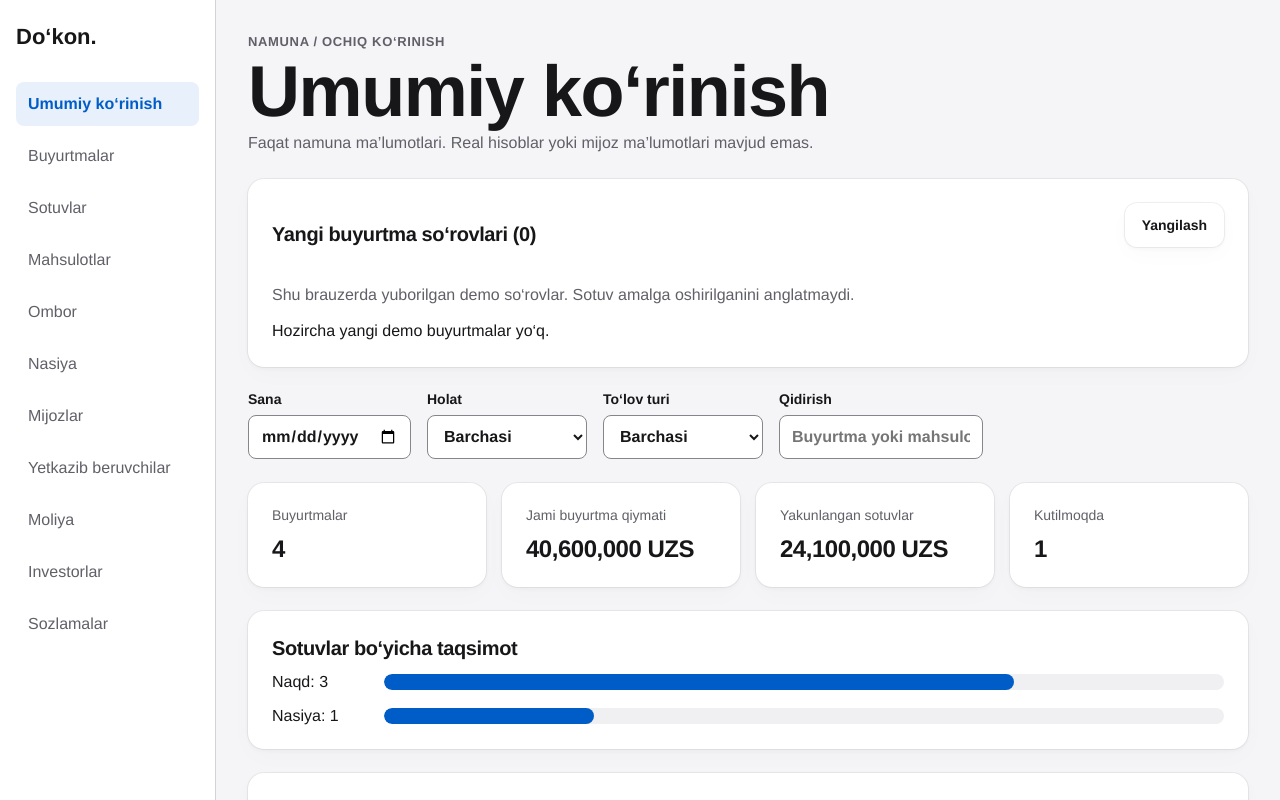
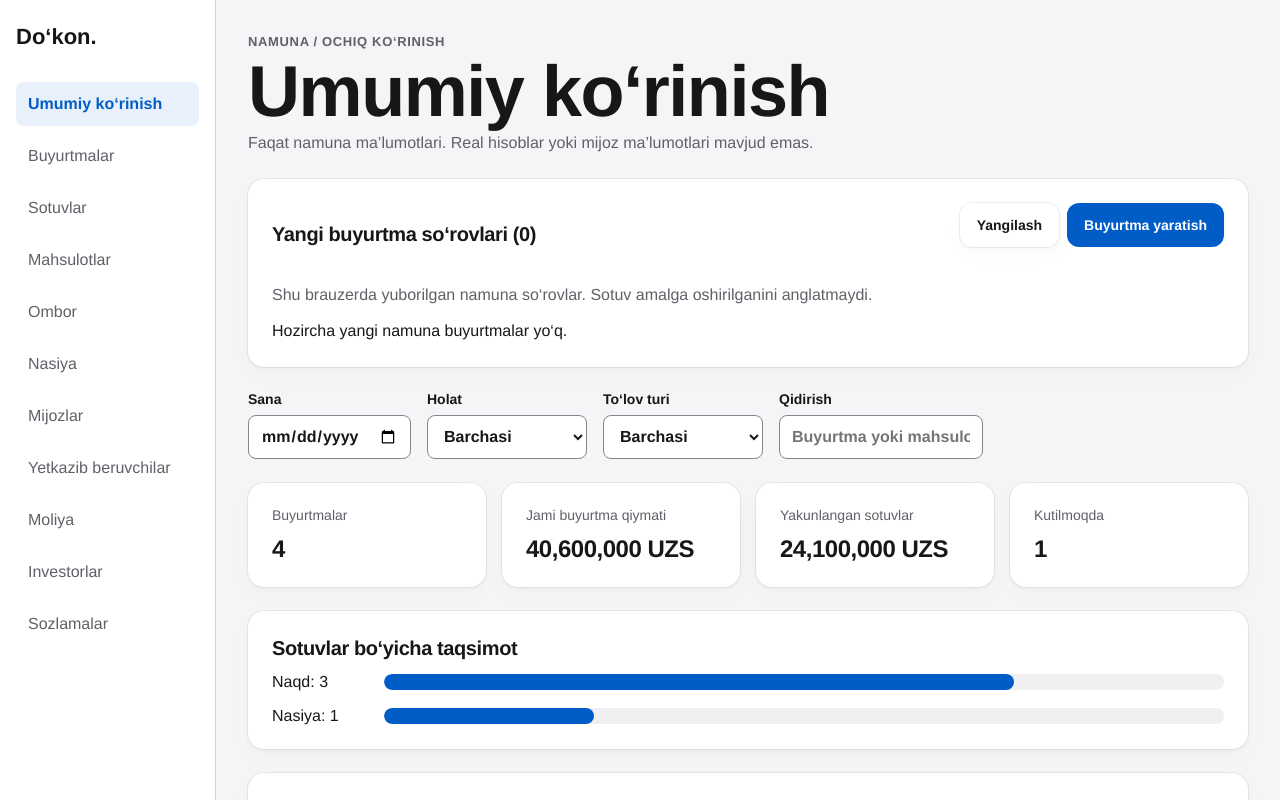
Before and after one commit to JamshidTashpulatov/commerce-platform, a Next.js app: page /dashboard in a window 1280 px wide. Shown: the top 800 px of the page. Built offline with nearby package versions, Linux system fonts and the light colour scheme.

Commit message:
feat: link inbox to manual order workspace

```diff
--- a/components/request-inbox.tsx
+++ b/components/request-inbox.tsx
@@ -1,9 +1,11 @@
 "use client";
 import {useEffect,useState} from "react";
+import Link from "next/link";
+import {readDetails} from "../lib/demo-order-details";
 import {readDemoRequests,type DemoRequest} from "../lib/demo-requests";
 import {money} from "../lib/catalog";
 export function RequestInbox(){
  const [requests,setRequests]=useState<DemoRequest[]>([]);
  useEffect(()=>{setRequests(readDemoRequests());},[]);
- return <section className="surface"><div className="section-head"><h3>Yangi buyurtma so‘rovlari ({requests.length})</h3><button className="secondary" onClick={()=>setRequests(readDemoRequests())}>Yangilash</button></div><p className="muted">Shu brauzerda yuborilgan demo so‘rovlar. Sotuv amalga oshirilganini anglatmaydi.</p>{requests.length?<div className="table-scroll"><table><thead><tr>{["ID","Mahsulot","Xotira","Rang","Miqdor","So‘rov qiymati","Holat"].map(h=><th key={h} scope="col">{h}</th>)}</tr></thead><tbody>{requests.map(r=><tr key={r.id}><td>{r.id}</td><td>{r.product}</td><td>{r.storage}</td><td>{r.color}</td><td>{r.quantity}</td><td>{money(r.total)}</td><td>Yangi</td></tr>)}</tbody></table></div>:<p>Hozircha yangi demo buyurtmalar yo‘q.</p>}</section>;
+ return <section className="surface"><div className="section-head"><h3>Yangi buyurtma so‘rovlari ({requests.length})</h3><div className="actions"><button className="secondary" onClick={()=>setRequests(readDemoRequests())}>Yangilash</button><Link className="primary" href="/dashboard/orders/new">Buyurtma yaratish</Link></div></div><p className="muted">Shu brauzerda yuborilgan namuna so‘rovlar. Sotuv amalga oshirilganini anglatmaydi.</p>{requests.length?<div className="table-scroll"><table><thead><tr>{["Raqam","Mahsulot","Xotira","Rang","Miqdor","So‘rov qiymati","Holat"].map(h=><th key={h} scope="col">{h}</th>)}</tr></thead><tbody>{requests.map(r=><tr key={r.id}><td><Link className="text-button" href={"/dashboard/orders/"+r.id}>{r.id}</Link></td><td>{r.product}</td><td>{r.storage}</td><td>{r.color}</td><td>{r.quantity}</td><td>{money(r.total)}</td><td>{readDetails(r.id,r.total).orderStatus}</td></tr>)}</tbody></table></div>:<p>Hozircha yangi namuna buyurtmalar yo‘q.</p>}</section>;
 }
```
